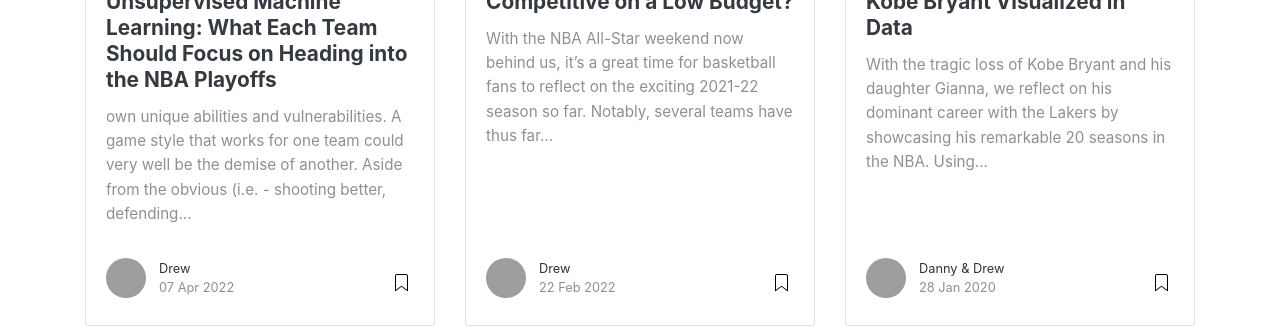
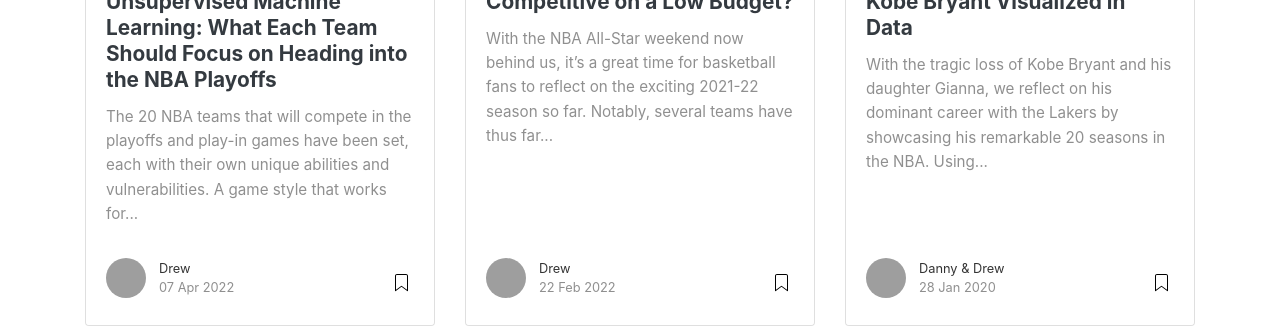
Before and after one commit to malteranalytics/malteranalytics.github.io, a Jekyll site: the page built from _pages/categories.md, in a window 1280 px wide and 900 px high, scrolled down 2299 px, cut to the strip 153-481 px from the top of the window. Built offline with Jekyll 4.4.1, drawn with Linux system fonts in a browser that asks for light colours; nearby versions of some CDN libraries; some of the changed text lies outside the part shown; grey boxes are pictures that could not be loaded.

Commit message:
Update 2022-04-07-nba-playoff-analysis.md

```diff
--- a/_posts/2022-04-07-nba-playoff-analysis.md
+++ b/_posts/2022-04-07-nba-playoff-analysis.md
@@ -11,7 +11,7 @@
 
 
 
-own unique abilities and vulnerabilities.  A game style that works for one team could very well be the demise of another.  Aside from the obvious (i.e. - shooting better, defending better), I've dug into NBA Advanced Tracking data to identify manageable actions that each team can take to improve their chances of heading into the off-season as champions.
+The 20 NBA teams that will compete in the playoffs and play-in games have been set, each with their own unique abilities and vulnerabilities.  A game style that works for one team could very well be the demise of another.  Aside from the obvious (i.e. - shooting better, defending better), I've dug into NBA Advanced Tracking data to identify coachable and manageable actions that each team can take to improve their chances of heading into the off-season as champions.
 
 The first plot introduces many of the data features that may end up being focus points for playoff teams.  Other than points and assists, these are all metrics that don't show up in a box score, yet metrics that coaches and scouts care about.   The data is measured on a per-game basis and the purpose of the matrix is to understand the correlation between how teams fair for each metric with scoring and winning.  For example, there is a positive correlation of 0.38 between how well a team boxes out and winning games.  Conversely, and perhaps counter intuitively, the cumulative distance traveled by the players on a team is inversely correlated to winning.  Do winning teams reduce movement to save energy?  Do losing teams find themselves running around more because they're struggling to run offensive plays or keep up with their opponents?  There's a lot to the story that this correlation plot doesn't share with us, so we'll dig deeper into the data to learn more.
 
```
